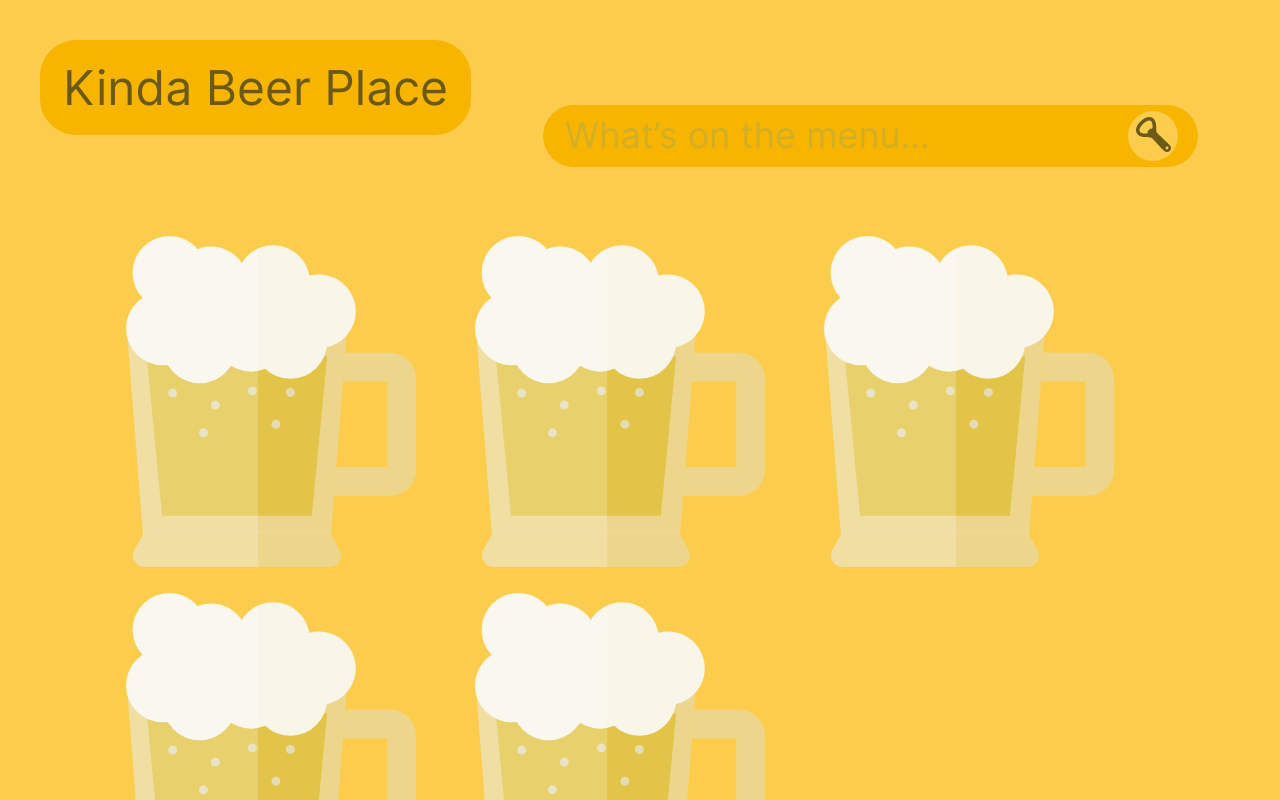
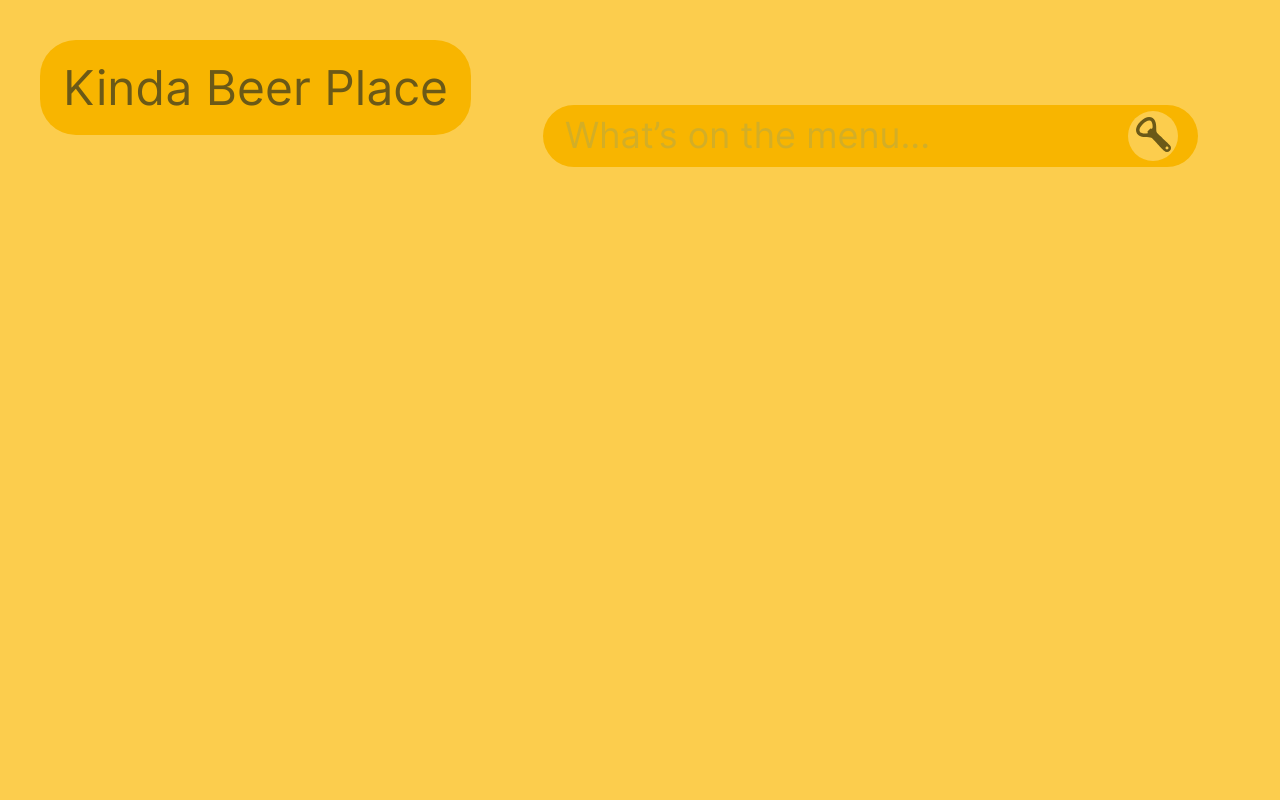
Before and after one commit to VitalyTikhonov/kinda-beer-place, a Next.js app: page / in a window 1280 px wide. Shown: the top 800 px of the page. Built offline with nearby package versions, Linux system fonts and the light colour scheme.

Commit message:
Made data write to Redux, cards render. Making card layout

```diff
--- a/components/Card.module.css
+++ b/components/Card.module.css
@@ -1,6 +1,32 @@
 .beerCard {
   width: 331px;
   height: 339px;
-  background: url("/images/beer-glass.svg") center no-repeat;
+  background: url("/images/beer-glass.svg") left no-repeat;
   background-size: contain;
+  /* box-shadow: 0 0 0 1px green; */
+  display: flex;
+  flex-direction: row;
+  justify-content: flex-end;
 }
+
+.data {
+  width: 50%;
+  display: flex;
+  flex-direction: column;
+  align-items: flex-start;
+  padding: 5px;
+}
+
+.title {
+  margin-top: 0;
+}
+
+.description {
+  /* display: -webkit-box;
+  -webkit-box-orient: vertical;
+  -webkit-line-clamp: 10;
+  overflow: hidden; */
+  overflow: hidden;
+  white-space: nowrap;
+  text-overflow: ellipsis;
+}
--- a/components/Card.tsx
+++ b/components/Card.tsx
@@ -1,8 +1,25 @@
+import { Beer } from "../types";
 import styles from "./Card.module.css";
 
-export default function Card() {
+interface IBeerCardProps {
+  data: Beer;
+}
+
+export default function Card(props: IBeerCardProps) {
+  const { image_url, name, description } = props.data;
+
   return (
-    <article className={styles.beerCard}>
+    <article className={styles.beerCard} style={{ backgroundImage: `url(${image_url})` }}>
+      <div className={styles.data}>
+        {/*
+        изображение
+        название
+        описание не более 140 символов в случае превышения добавлять троеточие
+        */}
+        <h3 className={styles.title}>{name}</h3>
+
+        <p className={styles.description}>{description}</p>
+      </div>
     </article>
   );
 }
--- a/components/SearchBar.tsx
+++ b/components/SearchBar.tsx
@@ -2,14 +2,17 @@ import Image from "next/image";
 import { ChangeEvent, FormEvent, useState } from "react";
 import { getBeers } from "../utils";
 import styles from "./SearchBar.module.css";
+import { useAppDispatch } from "../store/hooks";
+import { setBeers } from "../store/beersSlice";
 
 export default function SearchBar() {
   const [searchTerm, setSearchTerm] = useState("");
+  const dispatch = useAppDispatch();
 
   function handleSubmit(event: FormEvent<HTMLFormElement>) {
     event.preventDefault();
     getBeers(1, 6, searchTerm)
-      .then((res) => console.log(res))
+      .then((res) => dispatch(setBeers(res ?? [])))
       .catch((error) => console.log(error));
   }
 
--- a/components/SearchResults.tsx
+++ b/components/SearchResults.tsx
@@ -1,14 +1,18 @@
+import { useEffect } from "react";
+import { selectBeers } from "../store/beersSlice";
+import { useAppSelector } from "../store/hooks";
 import Card from "./Card";
 import styles from "./SearchResults.module.css";
 
 export default function SearchResults() {
+  const beers = useAppSelector(selectBeers);
+  useEffect(() => console.log(beers), []);
+
   return (
     <section className={styles.section}>
-      <Card />
-      <Card />
-      <Card />
-      <Card />
-      <Card />
+      {beers.map((item) => (
+        <Card data={item} />
+      ))}
     </section>
   );
 }
--- a/components/layout.module.css
+++ b/components/layout.module.css
@@ -2,6 +2,7 @@
 
 .layout {
   max-width: 1440px;
+  min-height: 100vh;
   padding: 40px;
   background: #fccd4d;
 }
--- a/package.json
+++ b/package.json
@@ -18,10 +18,13 @@
   "author": "Vitaliy Tikhonov",
   "license": "ISC",
   "dependencies": {
+    "@reduxjs/toolkit": "^1.9.1",
+    "@types/react-redux": "^7.1.25",
     "classnames": "^2.3.2",
     "next": "^13.1.2",
     "react": "^18.2.0",
-    "react-dom": "^18.2.0"
+    "react-dom": "^18.2.0",
+    "react-redux": "^8.0.5"
   },
   "devDependencies": {
     "@types/node": "18.11.18",
--- a/pages/_app.tsx
+++ b/pages/_app.tsx
@@ -1,6 +1,12 @@
+import { AppProps } from "next/app";
+import { Provider } from "react-redux";
+import { store } from "../store";
 import "../styles/globals.css";
-import { AppProps } from "next/app";
 
 export default function App({ Component, pageProps }: AppProps) {
-  return <Component {...pageProps} />;
+  return (
+    <Provider store={store}>
+      <Component {...pageProps} />
+    </Provider>
+  );
 }
--- /dev/null
+++ b/store/beersSlice.ts
@@ -0,0 +1,31 @@
+import { createSlice } from "@reduxjs/toolkit";
+import type { PayloadAction } from "@reduxjs/toolkit";
+import type { RootState } from ".";
+import { Beer } from "../types";
+
+// Define a type for the slice state
+interface BeersState {
+  beers: Beer[];
+}
+
+// Define the initial state using that type
+const initialState: BeersState = {
+  beers: [],
+};
+
+export const beersSlice = createSlice({
+  name: "beers",
+  // `createSlice` will infer the state type from the `initialState` argument
+  initialState,
+  reducers: {
+    setBeers(state, action: PayloadAction<Beer[]>) {
+      state.beers = action.payload;
+    },
+  },
+});
+
+export const { setBeers } = beersSlice.actions;
+
+// Other code such as selectors can use the imported `RootState` type
+export const selectBeers = (state: RootState) => state.beers.beers;
+export default beersSlice.reducer;
--- /dev/null
+++ b/store/hooks.ts
@@ -0,0 +1,7 @@
+import { useDispatch, useSelector } from "react-redux";
+import type { TypedUseSelectorHook } from "react-redux";
+import type { RootState, AppDispatch } from ".";
+
+// Use throughout your app instead of plain `useDispatch` and `useSelector`
+export const useAppDispatch: () => AppDispatch = useDispatch;
+export const useAppSelector: TypedUseSelectorHook<RootState> = useSelector;
--- /dev/null
+++ b/store/index.ts
@@ -0,0 +1,13 @@
+import { configureStore } from "@reduxjs/toolkit";
+import beersReducer from "./beersSlice";
+
+export const store = configureStore({
+  reducer: {
+    beers: beersReducer,
+  },
+});
+
+// Infer the `RootState` and `AppDispatch` types from the store itself
+export type RootState = ReturnType<typeof store.getState>;
+// Inferred type: {posts: PostsState, comments: CommentsState, users: UsersState}
+export type AppDispatch = typeof store.dispatch;
```
Also changed, not shown: 1 other file (tests, documents, lock files or other folders).
